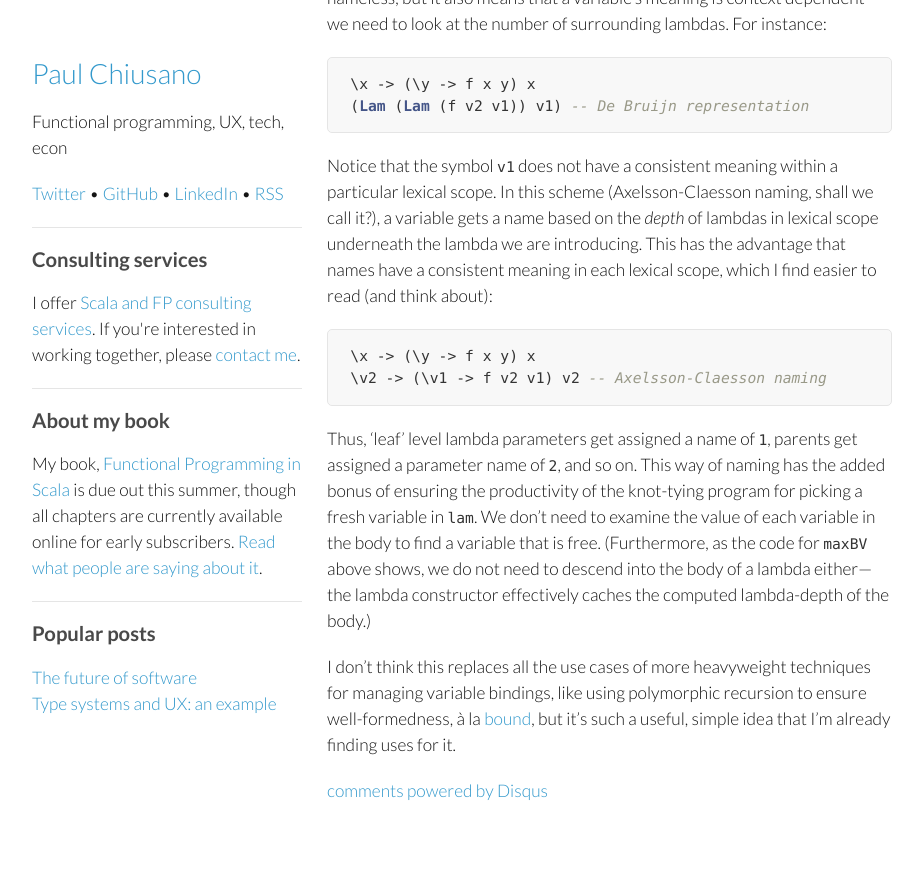
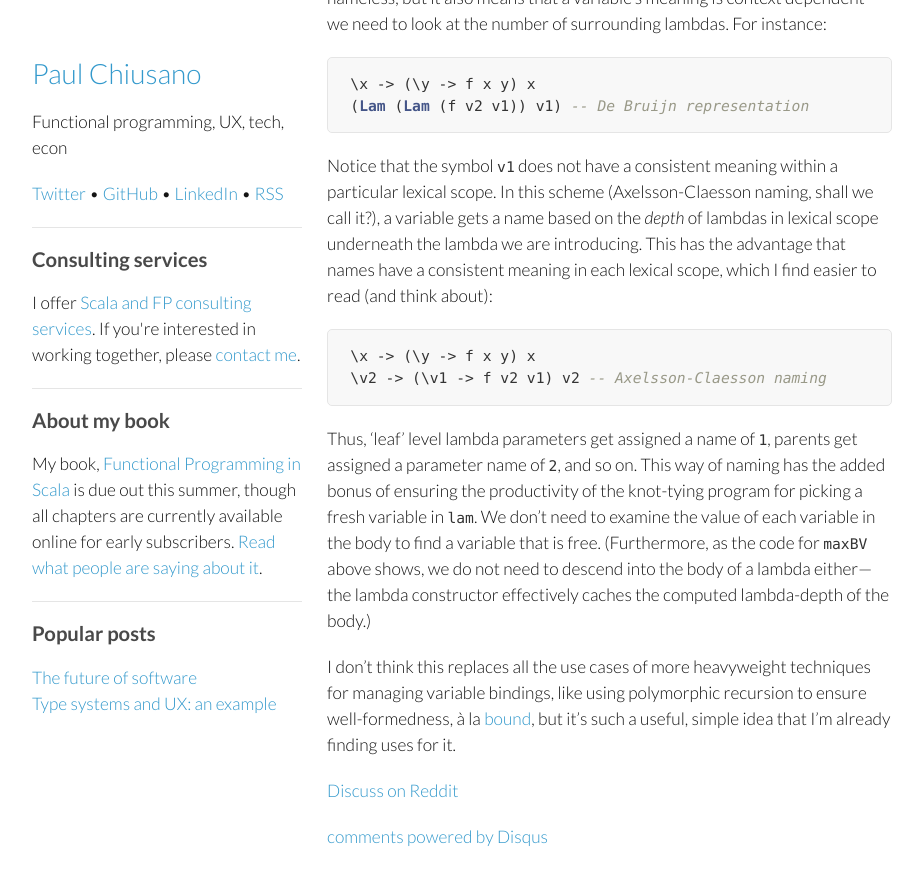
Before and after one commit to pchiusano/pchiusano.github.io, a Jekyll site: the page built from _posts/2014-06-20-simple-debruijn-alternative.markdown, in a window 1280 px wide and 900 px high, scrolled down 1422 px. Shown: the top 885 px of the window, without its empty margins (178-1101 px from the left). Built offline with Jekyll 4.4.1, drawn with Linux system fonts in a browser that asks for light colours; comment, search, counter and statistics services are not loaded; before the commit the page ends 2276 px from its top, so only the background shows below that.

Commit message:
Update 2014-06-20-simple-debruijn-alternative.markdown

```diff
--- a/_posts/2014-06-20-simple-debruijn-alternative.markdown
+++ b/_posts/2014-06-20-simple-debruijn-alternative.markdown
@@ -58,4 +58,6 @@
 
 I don't think this replaces all the use cases of more heavyweight techniques for managing variable bindings, like using polymorphic recursion to ensure well-formedness, à la [bound](http://hackage.haskell.org/package/bound), but it's such a useful, simple idea that I'm already finding uses for it.
 
+[Discuss on Reddit](http://www.reddit.com/r/haskell/comments/28vfd0/a_simple_alternative_to_de_bruijn_indexing_from/)
+
 [the paper]: http://www.cse.chalmers.se/~emax/documents/axelsson2013using.pdf
```
